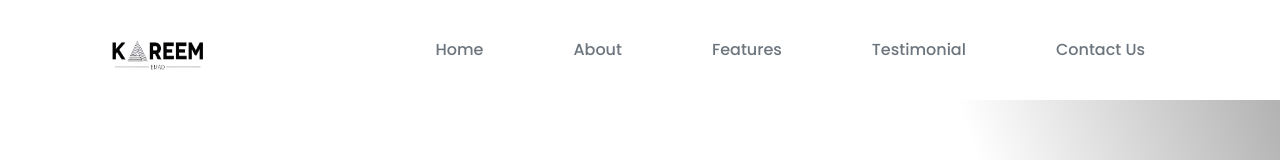
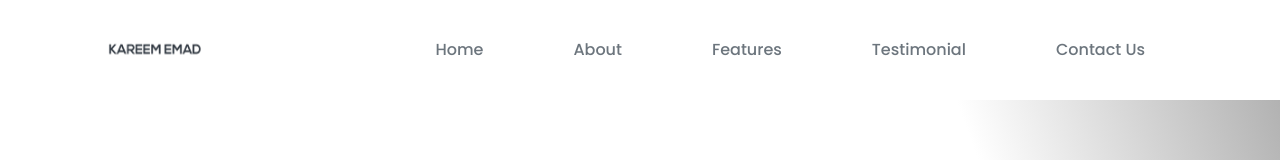
Before and after one commit to kareememad11/Kareem-Emad, a plain HTML site: page index.html in a window 1280 px wide. Shown: the top 160 px of the page. Drawn offline with Linux system fonts and the light colour scheme; files whose address does not match are found by name.

Commit message:
Update index.html

```diff
--- a/index.html
+++ b/index.html
@@ -60,7 +60,7 @@
 <div class="container">
 <!-- LOGO -->
 <a class="logo text-uppercase" href="#home" style="display: flex; justify-content: center; gap: 10px; align-items: center">
-<img src="pixelcut-export (1).png" height="100" width="140px"/>
+<img src="Screenshot__652_-removebg-preview.png" height="100" width="140px"/>
 </a>
 <button aria-controls="navbarCollapse" aria-expanded="false" aria-label="Toggle navigation" class="navbar-toggler" data-bs-target="#navbarCollapse" data-bs-toggle="collapse" type="button">
 <i class="mdi mdi-menu"></i>
```
